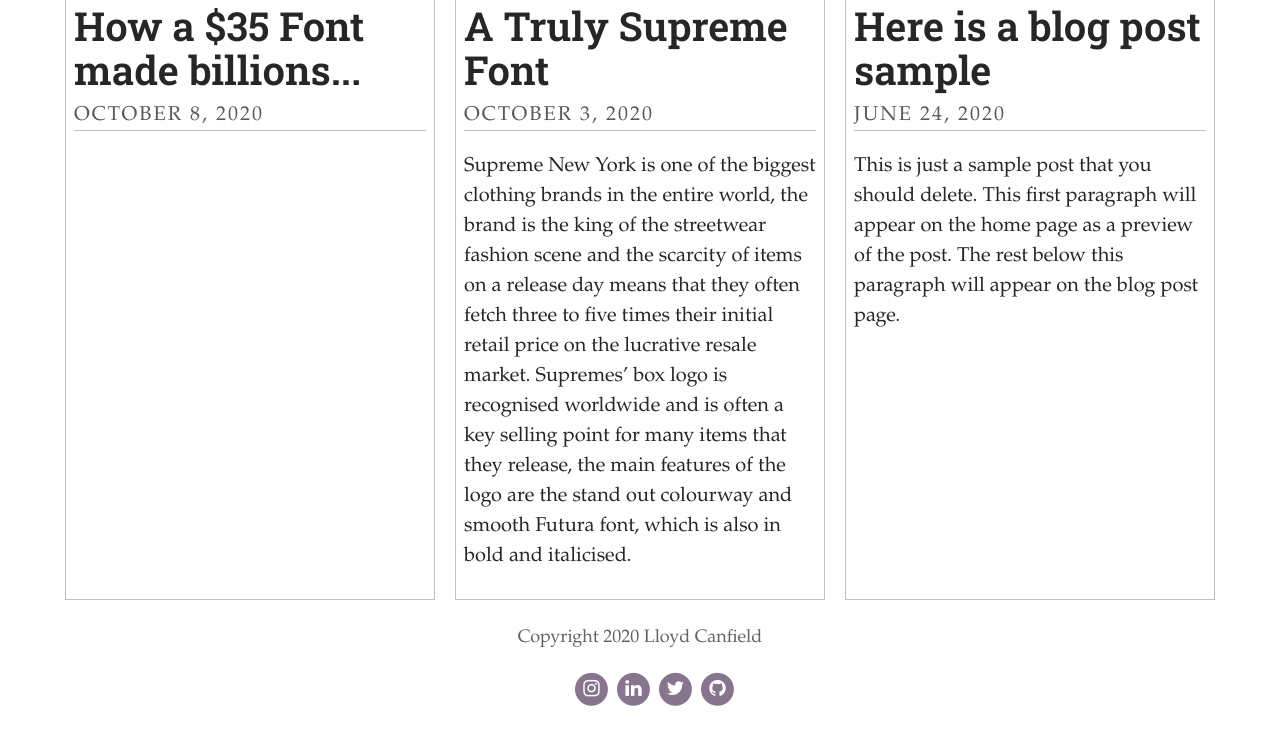
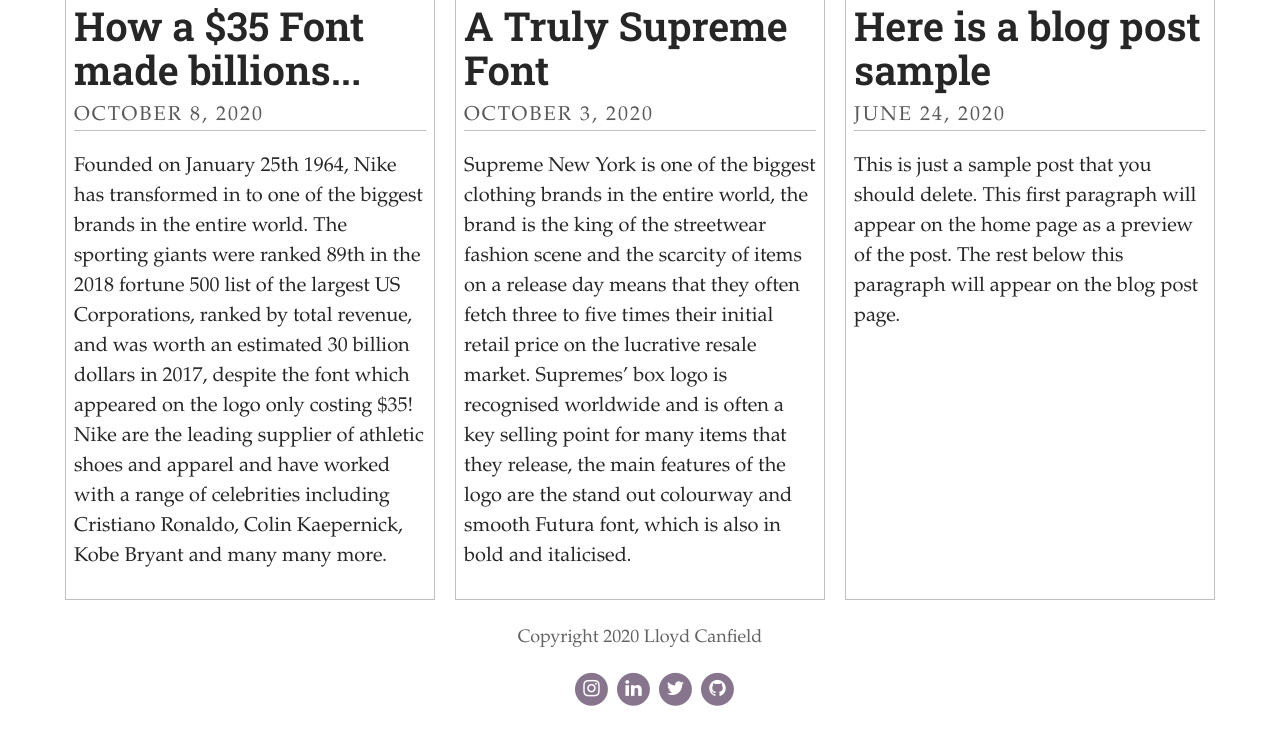
Before and after one commit to lloydcanfield/Letters-By-Lloyd, a Jekyll site: the page built from index.html, in a window 1280 px wide and 900 px high, scrolled down 422 px, cut to the strip 165-900 px from the top of the window. Built offline with Jekyll 4.4.1, drawn with Linux system fonts in a browser that asks for light colours; some web fonts are replaced; the list of posts is cut into pages by our own code; some of the changed lines change nothing that is shown.

Commit message:
Update Post “2020-10-08-what-a-nike-font”

```diff
--- a/_posts/2020-10-08-what-a-nike-font.md
+++ b/_posts/2020-10-08-what-a-nike-font.md
@@ -6,8 +6,6 @@
 caption: The Nike logo evolution from medium.com
 comments: true
 ---
-# **About NIKE**
-
 Founded on January 25th 1964, Nike has transformed in to one of the biggest brands in the entire world. The sporting giants were ranked 89th in the 2018 fortune 500 list of the largest US Corporations, ranked by total revenue, and was worth an estimated 30 billion dollars in 2017, despite the font which appeared on the logo only costing $35! Nike are the leading supplier of athletic shoes and apparel and have worked with a range of celebrities including Cristiano Ronaldo, Colin Kaepernick, Kobe Bryant and many many more.
 
 # **NIKE's Logo**
```
